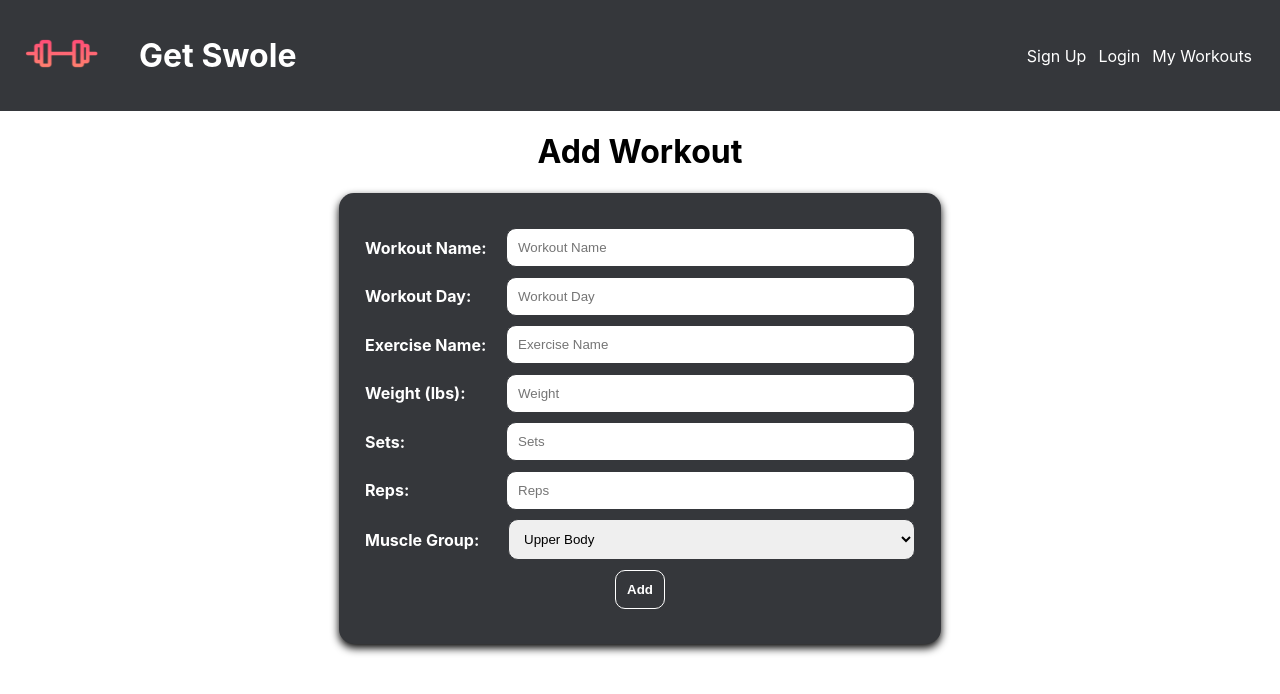
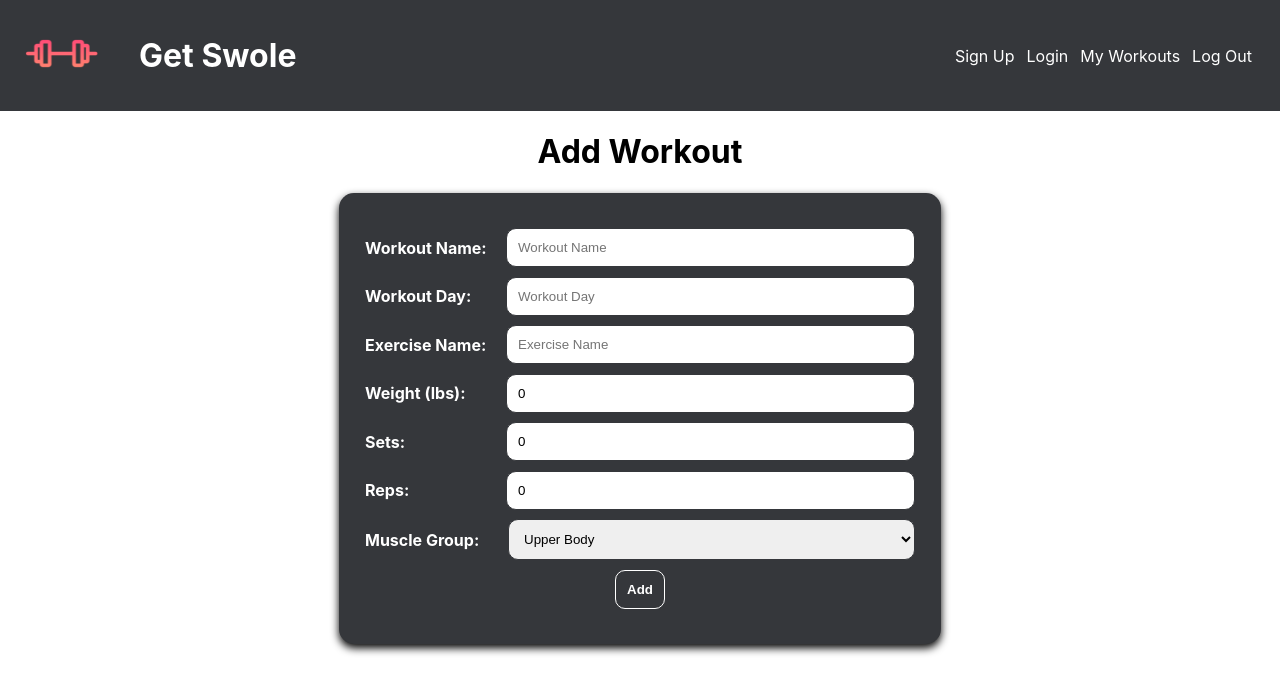
Before and after one commit to BuildWeek-WeightLiftingJournal/Frontend, a React (Create React App) app: page /workoutform in a window 1280 px wide. Shown: the top 694 px of the page. Built offline with nearby package versions, Linux system fonts and the light colour scheme.

Commit message:
debug access token

```diff
--- a/src/Components/AddWorkoutForm.js
+++ b/src/Components/AddWorkoutForm.js
@@ -6,14 +6,14 @@ import axios from "axios";
 
 const AddWorkoutForm = (props) => {
 
-  const [workout, setworkout] = useState({
+  const [workout, setWorkout] = useState({
     title: '',
     day: '',
     muscleGroup: '',
     exerciseName: '',
-    weight: '',
-    sets: '',
-    reps: '',
+    weight: 0,
+    sets: 0,
+    reps: 0,
 
   });
 
@@ -29,7 +29,7 @@ const AddWorkoutForm = (props) => {
   }
 
     const handleChange = e => {
-        setworkout({
+        setWorkout({
             ...workout,
             [e.target.name]: e.target.value
         })
--- a/src/Components/Nav.js
+++ b/src/Components/Nav.js
@@ -39,6 +39,11 @@ const StyledLink = styled(Link)`
 `;
 
 const Nav = () => {
+
+    const logout = () => {
+        localStorage.removeItem('token');
+    };
+
     return (
         <NavBar>
            <NavLeft>
@@ -51,6 +56,7 @@ const Nav = () => {
                <StyledLink to="/">Sign Up</StyledLink>
                <StyledLink to="/login">Login</StyledLink>
                <StyledLink to="/workoutlist">My Workouts</StyledLink>
+               <StyledLink to="/" onClick={() => logout()}>Log Out</StyledLink>
 
            </NavRight>
        </NavBar>
--- a/src/utils/axiosWithAuth.js
+++ b/src/utils/axiosWithAuth.js
@@ -3,8 +3,8 @@ import axios from 'axios';
 export const axiosWithAuth = () => {
   const token = localStorage.getItem('token');
   return axios.create({
-    headers:{
-      Authorization: token
+    headers: {
+      Authorization: `Bearer ${token}`
     },
   });
 };
```
Also changed, not shown: src/Components/WorkoutCard.js (+14 -1 lines).
